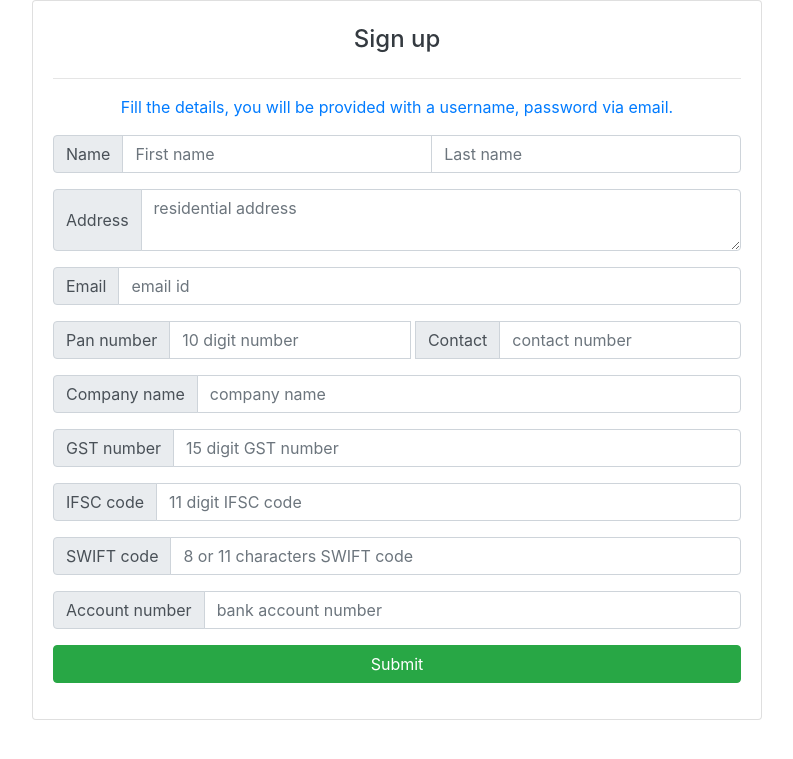
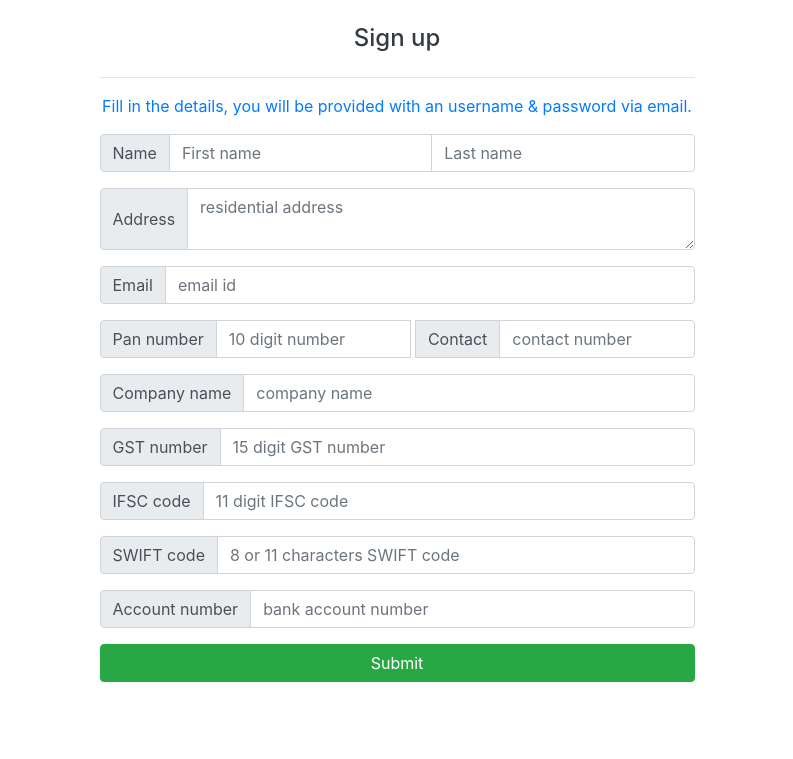
Before and after one commit to adityasanil/15CACB, a PHP site: page /routes/signUpPage.php in a window 1280 px wide. Shown: the top 759 px of the page, without its empty margins (243-1036 px from the left). Run offline with PHP 8.4, Linux system fonts and the light colour scheme; some libraries are stand-ins or nearby versions.

Commit message:
Small UI changes

```diff
--- a/index.php
+++ b/index.php
@@ -9,7 +9,7 @@
     <link rel="stylesheet" href="https://stackpath.bootstrapcdn.com/bootstrap/4.3.1/css/bootstrap.min.css" integrity="sha384-ggOyR0iXCbMQv3Xipma34MD+dH/1fQ784/j6cY/iJTQUOhcWr7x9JvoRxT2MZw1T" crossorigin="anonymous">
     <script src="https://stackpath.bootstrapcdn.com/bootstrap/4.3.1/js/bootstrap.min.js" integrity="sha384-JjSmVgyd0p3pXB1rRibZUAYoIIy6OrQ6VrjIEaFf/nJGzIxFDsf4x0xIM+B07jRM" crossorigin="anonymous"></script>
     <link href='https://fonts.googleapis.com/css?family=Roboto' rel='stylesheet'>
-    <link href="styles/navbarStyle.css" rel="stylesheet">
+    <link href='styles/navbarStyles.css' rel="stylesheet">
 </head>
 
 <body>
--- a/routes/signUpPage.php
+++ b/routes/signUpPage.php
@@ -22,12 +22,12 @@
     <body>
         <div class="container">
             <div class="row">
-	            <aside class="col-sm-8">
-                    <div class="card text-dark">
+	            <aside class="col-sm-7">
+                    <div class="card text-dark" style="border: none;">
                         <article class="card-body">
 	                        <h4 class="card-title text-center mb-4 mt-1">Sign up</h4>
 	                        <hr>
-                            <p class="text-primary text-center">Fill the details, you will be provided with a username, password via email.</p>
+                            <p class="text-primary text-center">Fill in the details, you will be provided with an username & password via email.</p>
 
                             <!-- FORM START -->
 	                        <form class="form">
```
Also changed, not shown: routes/contactUs.php (+2 -6 lines), styles/navbarStyles.css (renamed from styles/navbarStyle.css, +11 -1 lines).
